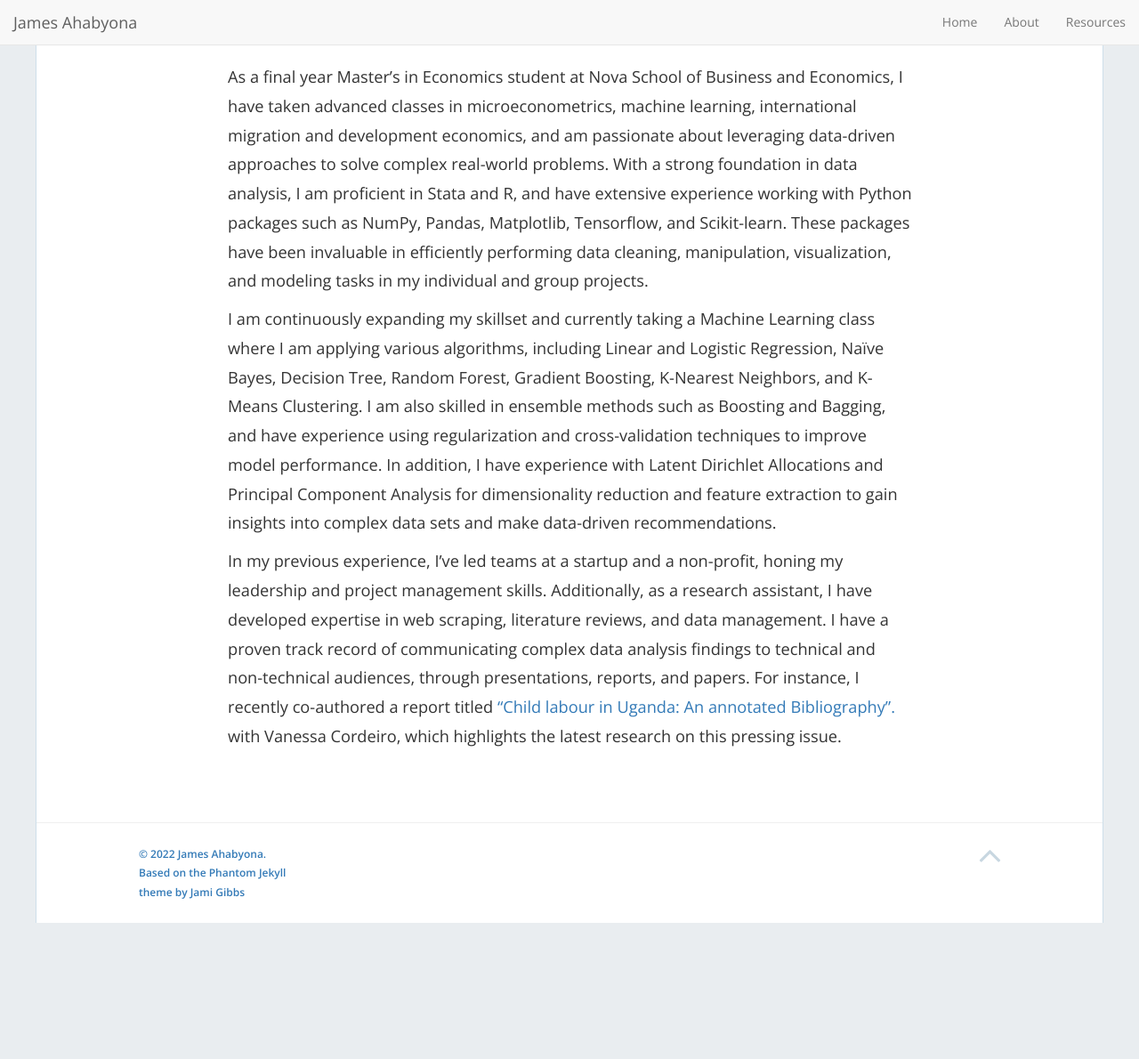
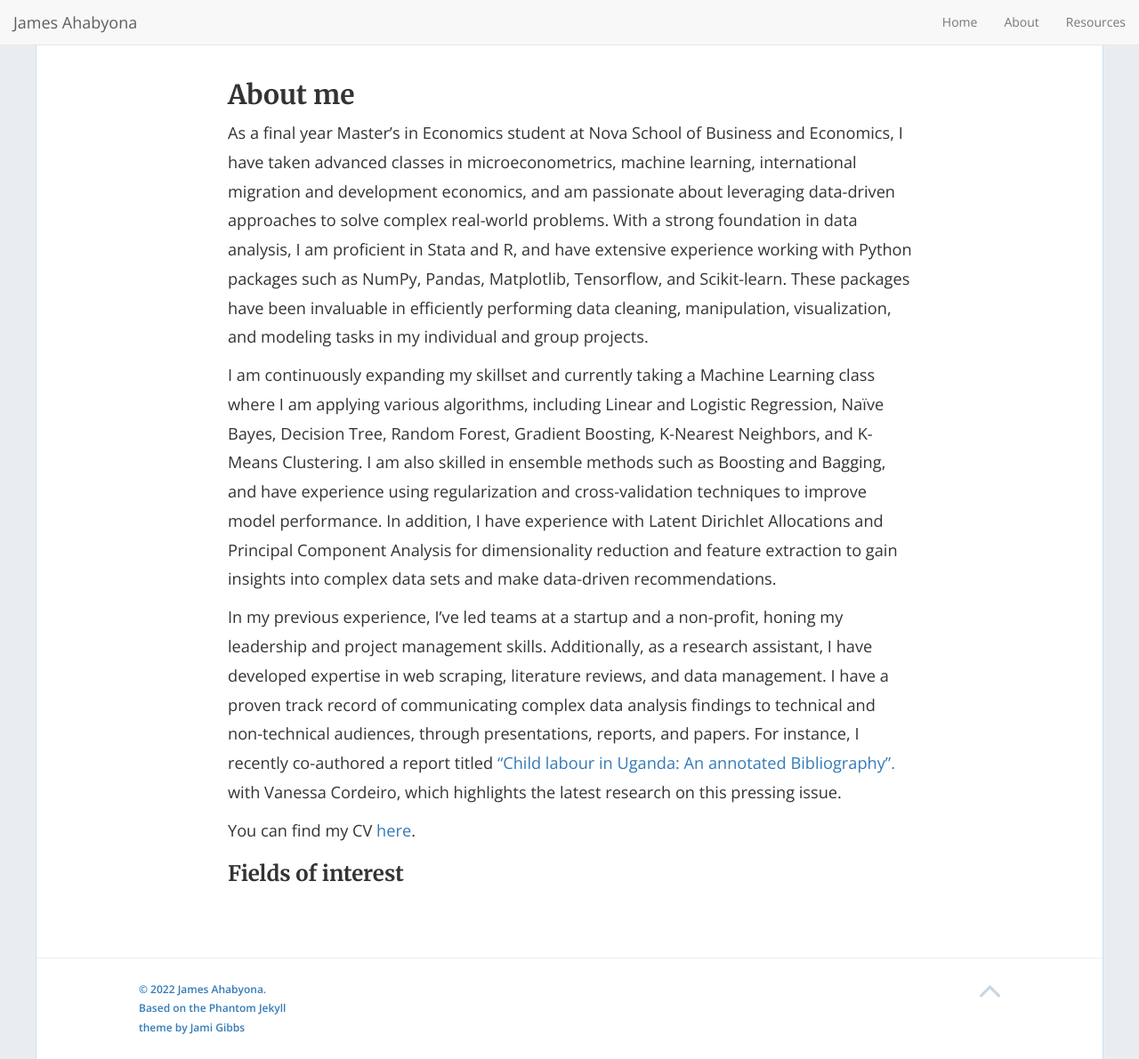
Before and after one commit to mariaelenaguer/mariaelenaguer.github.io, a Jekyll site: the page built from About.md, in a window 1280 px wide and 1190 px high. Shown: the whole window at 89% size. Built offline with Jekyll 4.4.1, drawn with Linux system fonts in a browser that asks for light colours; nearby versions of some CDN libraries.

Commit message:
Update About.md

```diff
--- a/About.md
+++ b/About.md
@@ -3,8 +3,13 @@ layout: inner
 title: About
 permalink: /About/
 ---
+## About me
 As a final year Master's in Economics student at Nova School of Business and Economics, I have taken advanced classes in microeconometrics, machine learning, international migration and development economics, and am passionate about leveraging data-driven approaches to solve complex real-world problems. With a strong foundation in data analysis, I am proficient in Stata and R, and have extensive experience working with Python packages such as NumPy, Pandas, Matplotlib, Tensorflow, and Scikit-learn. These packages have been invaluable in efficiently performing data cleaning, manipulation, visualization, and modeling tasks in my individual and group projects.
 
 I am continuously expanding my skillset and currently taking a Machine Learning class where I am applying various algorithms, including Linear and Logistic Regression, Naïve Bayes, Decision Tree, Random Forest, Gradient Boosting, K-Nearest Neighbors, and K-Means Clustering. I am also skilled in ensemble methods such as Boosting and Bagging, and have experience using regularization and cross-validation techniques to improve model performance. In addition, I have experience with Latent Dirichlet Allocations and Principal Component Analysis for dimensionality reduction and feature extraction to gain insights into complex data sets and make data-driven recommendations.
 
 In my previous experience, I've led teams at a startup and a non-profit, honing my leadership and project management skills. Additionally, as a research assistant, I have developed expertise in web scraping, literature reviews, and data management. I have a proven track record of communicating complex data analysis findings to technical and non-technical audiences, through presentations, reports, and papers. For instance, I recently co-authored a report titled ["Child labour in Uganda: An annotated Bibliography".](jamesahabyona.github.io/Uganda-1.pdf) with Vanessa Cordeiro, which highlights the latest research on this pressing issue.
+
+You can find my CV [here]().
+
+### Fields of interest
```
